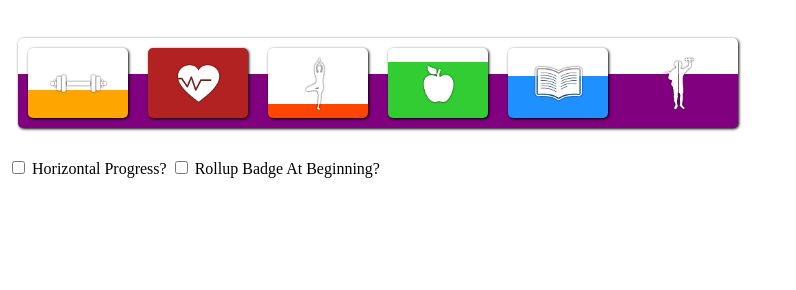
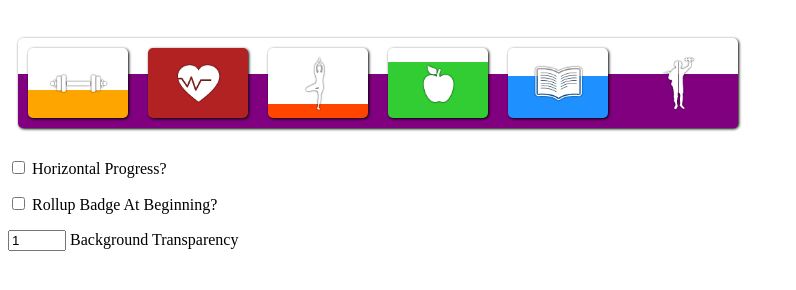
Before and after one commit to mickmuzac/Competency-Dashboard, a plain HTML site: page badge-progress.html in a window 1280 px wide. Shown: the whole page, without its empty margins (0-796 px from the left). Drawn offline with nearby package versions, Linux system fonts and the light colour scheme.

Commit message:
Added transparency option

```diff
--- a/badge-progress.html
+++ b/badge-progress.html
@@ -21,7 +21,8 @@
 			</div>
 		</div>
 
-		<label><input type='checkbox' ng-model='horiz'/> Horizontal Progress?</label>
-		<label><input type='checkbox' ng-model='badgeStart'/> Rollup Badge At Beginning?</label>
+		<p><label><input type='checkbox' ng-model='horiz'/> Horizontal Progress?</label></p>
+		<p><label><input type='checkbox' ng-model='badgeStart'/> Rollup Badge At Beginning?</label></p>
+		<p><label><input type='number' min='0' max='1' step='0.1' ng-model='transparency'/> Background Transparency</label></p>
 	</body>
 </html>
--- a/css/progress.css
+++ b/css/progress.css
@@ -34,3 +34,7 @@ span {
 	font-weight: bold;
 	text-shadow: black 0px 0px 5px;
 }
+
+input {
+	max-width: 50px;
+}
--- a/src/progress.js
+++ b/src/progress.js
@@ -16,6 +16,7 @@ app.controller('BadgeCtrl', ['$scope', function($scope)
 	$scope.progress = 0;
 	$scope.horiz = false;
 	$scope.badgeStart = false;
+	$scope.transparency = 1;
 
 	$scope.$watchGroup(['children[0].progress','children[1].progress','children[2].progress','children[3].progress','children[4].progress'],
 		function(newVals, oldVals){
@@ -24,7 +25,7 @@ app.controller('BadgeCtrl', ['$scope', function($scope)
 	);
 
 	$scope.genGradient = function(comp){
-		var bgColor = 'rgba(255,255,255,1)';
+		var bgColor = 'rgba(255,255,255,'+$scope.transparency+')';
 
 		if(comp.progress === 0){
 			return {'background-color': bgColor};
```
